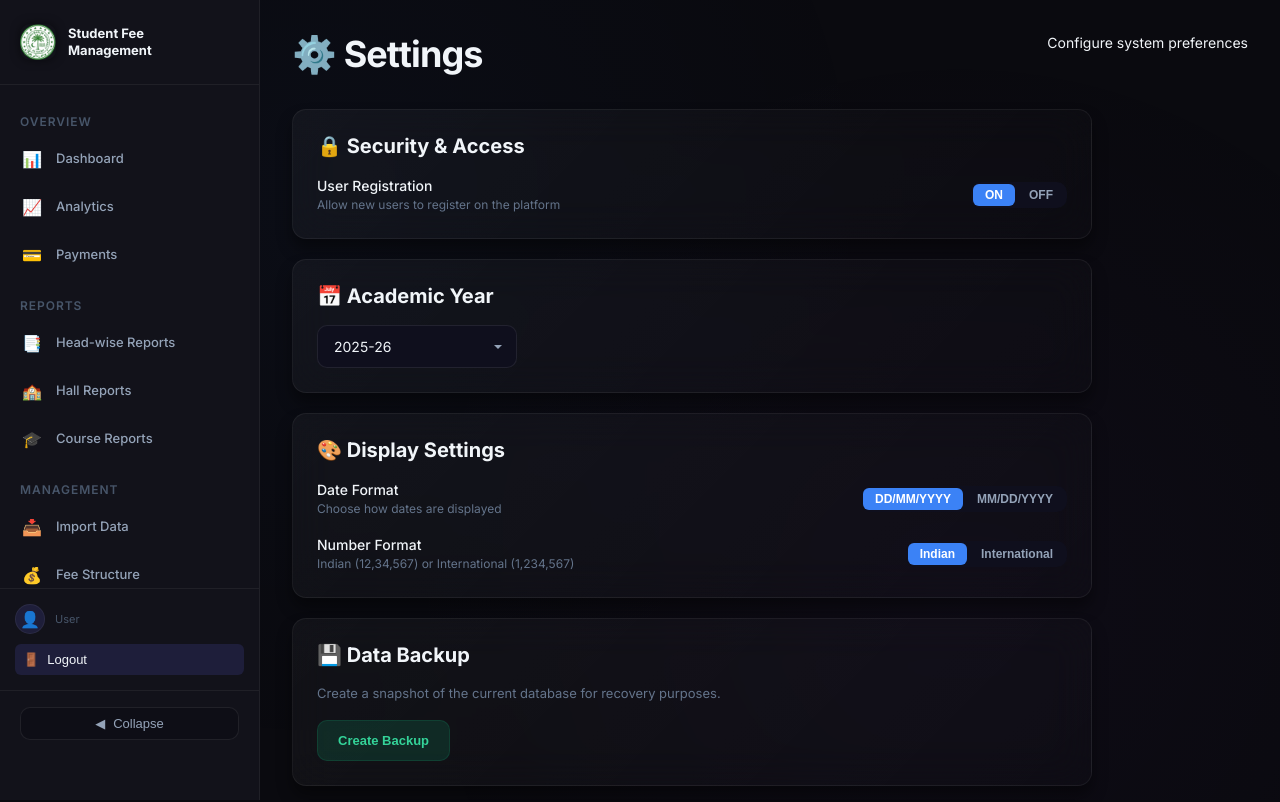
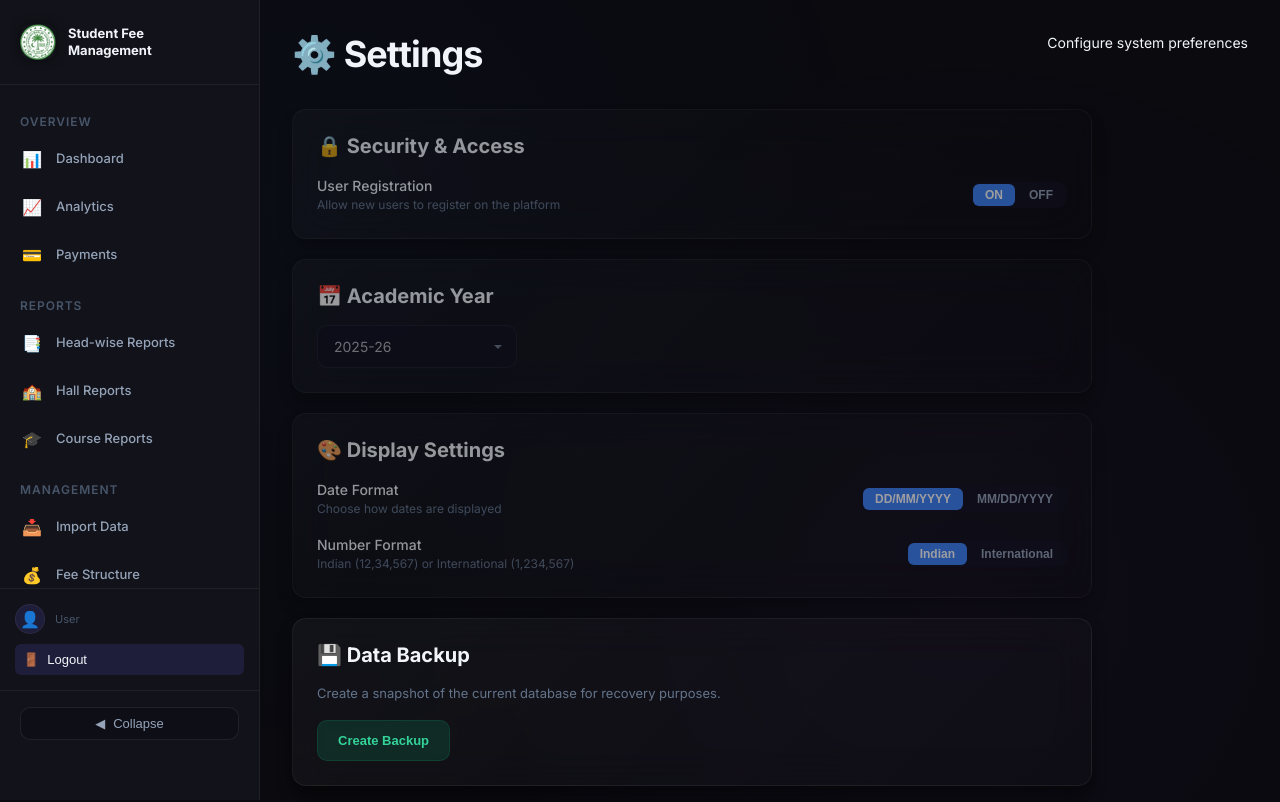
Before and after one commit to echowkidar/student_section, a Next.js app: page /settings in a window 1280 px wide. Shown: the top 802 px of the page. Built offline with nearby package versions, Linux system fonts and the light colour scheme; no server answers; the database is empty.

Commit message:
Restrict settings access for normal users

```diff
--- a/app/settings/page.js
+++ b/app/settings/page.js
@@ -7,21 +7,34 @@ export default function SettingsPage() {
   const [academicYear, setAcademicYear] = useState('2025-26');
   const [registrationEnabled, setRegistrationEnabled] = useState(true);
   const [loading, setLoading] = useState(true);
+  const [userRole, setUserRole] = useState(null);
 
   useEffect(() => {
+    // Fetch settings
     fetch('/api/settings')
       .then(res => res.json())
       .then(data => {
         if (data.success && data.settings) {
-          // Default is true if not set
           setRegistrationEnabled(data.settings.registration_enabled !== 'false');
+        }
+      });
+
+    // Fetch user role
+    fetch('/api/auth/me')
+      .then(res => res.json())
+      .then(data => {
+        if (data.user) {
+          setUserRole(data.user.role);
         }
         setLoading(false);
       })
       .catch(() => setLoading(false));
   }, []);
 
+  const isAdmin = userRole === 'admin' || userRole === 'sub_admin';
+
   const handleToggleRegistration = async (newValue) => {
+    if (!isAdmin) return;
     setRegistrationEnabled(newValue);
     try {
       await fetch('/api/settings', {
@@ -40,7 +53,7 @@ export default function SettingsPage() {
 
       <div style={{display:'grid',gap:'var(--space-5)',maxWidth:'800px'}}>
         {/* Security & Access */}
-        <div className="glass-card" style={{padding:'var(--space-6)'}}>
+        <div className="glass-card" style={{padding:'var(--space-6)', opacity: isAdmin ? 1 : 0.6}}>
           <h4 style={{marginBottom:'var(--space-4)'}}>🔒 Security & Access</h4>
           <div style={{display:'flex',justifyContent:'space-between',alignItems:'center'}}>
             <div>
@@ -48,16 +61,16 @@ export default function SettingsPage() {
               <div style={{fontSize:'var(--text-xs)',color:'var(--text-tertiary)'}}>Allow new users to register on the platform</div>
             </div>
             <div style={{display:'flex',gap:'2px',background:'var(--bg-input)',borderRadius:'var(--radius-md)',padding:'2px'}}>
-              <button disabled={loading} onClick={() => handleToggleRegistration(true)} style={{padding:'var(--space-1) var(--space-3)',borderRadius:'6px',border:'none',cursor:'pointer',fontSize:'var(--text-xs)',fontWeight:600,background:registrationEnabled?'var(--accent-blue)':'transparent',color:registrationEnabled?'white':'var(--text-secondary)'}}>ON</button>
-              <button disabled={loading} onClick={() => handleToggleRegistration(false)} style={{padding:'var(--space-1) var(--space-3)',borderRadius:'6px',border:'none',cursor:'pointer',fontSize:'var(--text-xs)',fontWeight:600,background:!registrationEnabled?'var(--accent-rose)':'transparent',color:!registrationEnabled?'white':'var(--text-secondary)'}}>OFF</button>
+              <button disabled={loading || !isAdmin} onClick={() => handleToggleRegistration(true)} style={{padding:'var(--space-1) var(--space-3)',borderRadius:'6px',border:'none',cursor:isAdmin?'pointer':'not-allowed',fontSize:'var(--text-xs)',fontWeight:600,background:registrationEnabled?'var(--accent-blue)':'transparent',color:registrationEnabled?'white':'var(--text-secondary)'}}>ON</button>
+              <button disabled={loading || !isAdmin} onClick={() => handleToggleRegistration(false)} style={{padding:'var(--space-1) var(--space-3)',borderRadius:'6px',border:'none',cursor:isAdmin?'pointer':'not-allowed',fontSize:'var(--text-xs)',fontWeight:600,background:!registrationEnabled?'var(--accent-rose)':'transparent',color:!registrationEnabled?'white':'var(--text-secondary)'}}>OFF</button>
             </div>
           </div>
         </div>
 
         {/* Academic Year */}
-        <div className="glass-card" style={{padding:'var(--space-6)'}}>
+        <div className="glass-card" style={{padding:'var(--space-6)', opacity: isAdmin ? 1 : 0.6}}>
           <h4 style={{marginBottom:'var(--space-4)'}}>📅 Academic Year</h4>
-          <select className="form-select" style={{maxWidth:'200px'}} value={academicYear} onChange={e => setAcademicYear(e.target.value)}>
+          <select disabled={!isAdmin} className="form-select" style={{maxWidth:'200px', cursor:isAdmin?'pointer':'not-allowed'}} value={academicYear} onChange={e => { if(isAdmin) setAcademicYear(e.target.value); }}>
             <option value="2025-26">2025-26</option>
             <option value="2024-25">2024-25</option>
             <option value="2023-24">2023-24</option>
@@ -65,21 +78,21 @@ export default function SettingsPage() {
         </div>
 
         {/* Display */}
-        <div className="glass-card" style={{padding:'var(--space-6)'}}>
+        <div className="glass-card" style={{padding:'var(--space-6)', opacity: isAdmin ? 1 : 0.6}}>
           <h4 style={{marginBottom:'var(--space-4)'}}>🎨 Display Settings</h4>
           <div style={{display:'grid',gap:'var(--space-4)'}}>
             <div style={{display:'flex',justifyContent:'space-between',alignItems:'center'}}>
               <div><div style={{fontWeight:500}}>Date Format</div><div style={{fontSize:'var(--text-xs)',color:'var(--text-tertiary)'}}>Choose how dates are displayed</div></div>
               <div style={{display:'flex',gap:'2px',background:'var(--bg-input)',borderRadius:'var(--radius-md)',padding:'2px'}}>
-                <button onClick={() => setDateFormat('dd/mm/yyyy')} style={{padding:'var(--space-1) var(--space-3)',borderRadius:'6px',border:'none',cursor:'pointer',fontSize:'var(--text-xs)',fontWeight:600,background:dateFormat==='dd/mm/yyyy'?'var(--accent-blue)':'transparent',color:dateFormat==='dd/mm/yyyy'?'white':'var(--text-secondary)'}}>DD/MM/YYYY</button>
-                <button onClick={() => setDateFormat('mm/dd/yyyy')} style={{padding:'var(--space-1) var(--space-3)',borderRadius:'6px',border:'none',cursor:'pointer',fontSize:'var(--text-xs)',fontWeight:600,background:dateFormat==='mm/dd/yyyy'?'var(--accent-blue)':'transparent',color:dateFormat==='mm/dd/yyyy'?'white':'var(--text-secondary)'}}>MM/DD/YYYY</button>
+                <button disabled={!isAdmin} onClick={() => { if(isAdmin) setDateFormat('dd/mm/yyyy'); }} style={{padding:'var(--space-1) var(--space-3)',borderRadius:'6px',border:'none',cursor:isAdmin?'pointer':'not-allowed',fontSize:'var(--text-xs)',fontWeight:600,background:dateFormat==='dd/mm/yyyy'?'var(--accent-blue)':'transparent',color:dateFormat==='dd/mm/yyyy'?'white':'var(--text-secondary)'}}>DD/MM/YYYY</button>
+                <button disabled={!isAdmin} onClick={() => { if(isAdmin) setDateFormat('mm/dd/yyyy'); }} style={{padding:'var(--space-1) var(--space-3)',borderRadius:'6px',border:'none',cursor:isAdmin?'pointer':'not-allowed',fontSize:'var(--text-xs)',fontWeight:600,background:dateFormat==='mm/dd/yyyy'?'var(--accent-blue)':'transparent',color:dateFormat==='mm/dd/yyyy'?'white':'var(--text-secondary)'}}>MM/DD/YYYY</button>
               </div>
             </div>
             <div style={{display:'flex',justifyContent:'space-between',alignItems:'center'}}>
               <div><div style={{fontWeight:500}}>Number Format</div><div style={{fontSize:'var(--text-xs)',color:'var(--text-tertiary)'}}>Indian (12,34,567) or International (1,234,567)</div></div>
               <div style={{display:'flex',gap:'2px',background:'var(--bg-input)',borderRadius:'var(--radius-md)',padding:'2px'}}>
-                <button onClick={() => setNumberFormat('indian')} style={{padding:'var(--space-1) var(--space-3)',borderRadius:'6px',border:'none',cursor:'pointer',fontSize:'var(--text-xs)',fontWeight:600,background:numberFormat==='indian'?'var(--accent-blue)':'transparent',color:numberFormat==='indian'?'white':'var(--text-secondary)'}}>Indian</button>
-                <button onClick={() => setNumberFormat('intl')} style={{padding:'var(--space-1) var(--space-3)',borderRadius:'6px',border:'none',cursor:'pointer',fontSize:'var(--text-xs)',fontWeight:600,background:numberFormat==='intl'?'var(--accent-blue)':'transparent',color:numberFormat==='intl'?'white':'var(--text-secondary)'}}>International</button>
+                <button disabled={!isAdmin} onClick={() => { if(isAdmin) setNumberFormat('indian'); }} style={{padding:'var(--space-1) var(--space-3)',borderRadius:'6px',border:'none',cursor:isAdmin?'pointer':'not-allowed',fontSize:'var(--text-xs)',fontWeight:600,background:numberFormat==='indian'?'var(--accent-blue)':'transparent',color:numberFormat==='indian'?'white':'var(--text-secondary)'}}>Indian</button>
+                <button disabled={!isAdmin} onClick={() => { if(isAdmin) setNumberFormat('intl'); }} style={{padding:'var(--space-1) var(--space-3)',borderRadius:'6px',border:'none',cursor:isAdmin?'pointer':'not-allowed',fontSize:'var(--text-xs)',fontWeight:600,background:numberFormat==='intl'?'var(--accent-blue)':'transparent',color:numberFormat==='intl'?'white':'var(--text-secondary)'}}>International</button>
               </div>
             </div>
           </div>
```
